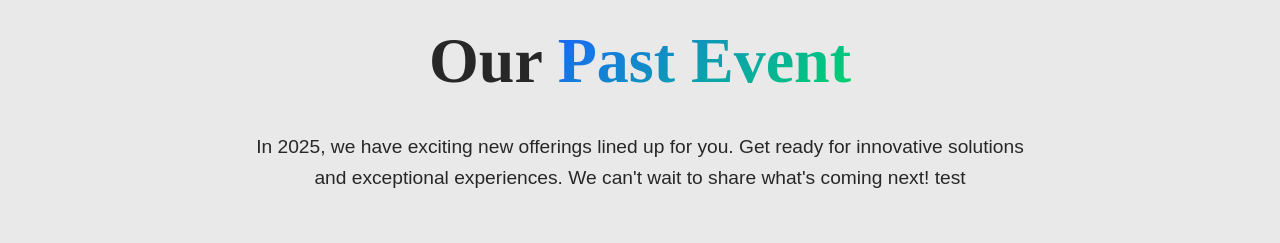
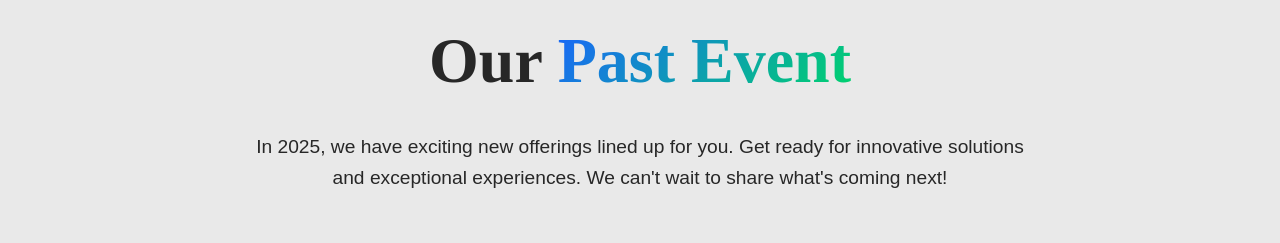
Before and after one commit to nasywaanaa/ICEE2026, a React (Vite) app in the folder frontend/: page / in a window 1280 px wide. Shown: the part 4580-4823 px from the top of the page. Built offline with nearby package versions, Linux system fonts and the light colour scheme; grey boxes are pictures that could not be loaded; a web font is replaced by a local one.

Commit message:
fix: update past event

```diff
--- a/frontend/src/pages/landing/components/PastEvent.tsx
+++ b/frontend/src/pages/landing/components/PastEvent.tsx
@@ -69,7 +69,7 @@ export default function PastEvent() {
           </h2>
           <p className="past-event-description">
             In 2025, we have exciting new offerings lined up for you. Get ready for innovative solutions and
-            exceptional experiences. We can't wait to share what's coming next! test
+            exceptional experiences. We can't wait to share what's coming next!
           </p>
         </div>
 
```
